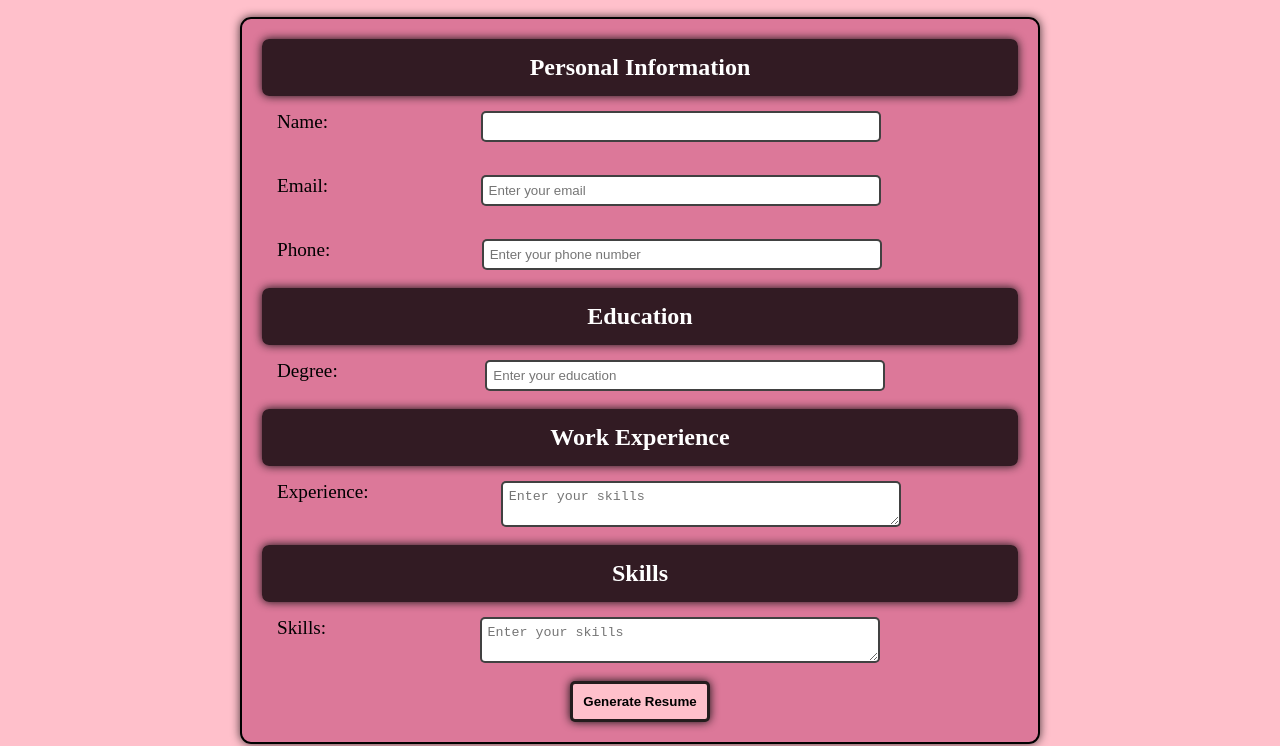
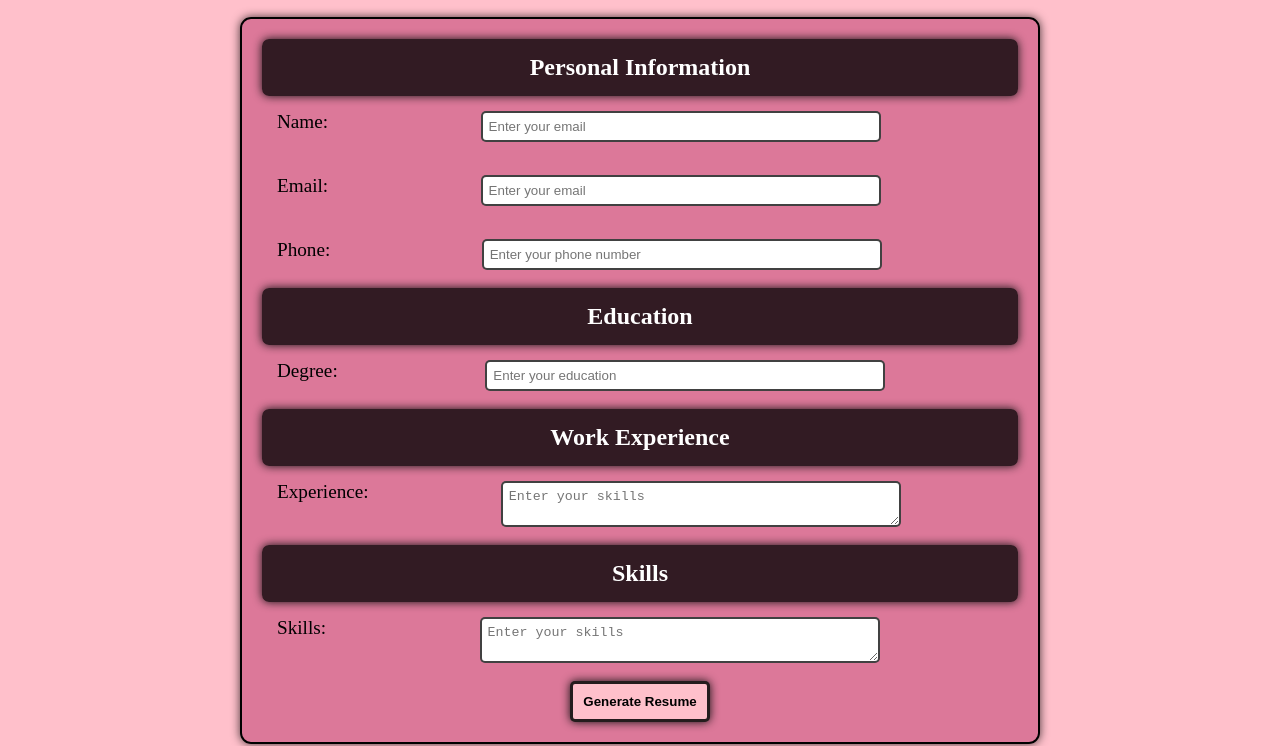
Before and after one commit to BeenaAnum/4th-Milestone-Editable-Resume, a plain HTML site: page index.html in a window 1280 px wide. Shown: the part 77-823 px from the top of the page. Drawn offline with Linux system fonts and the light colour scheme.

Commit message:
Update index.html

```diff
--- a/index.html
+++ b/index.html
@@ -13,7 +13,7 @@
     <form id="resumeForm">
       <h2>Personal Information</h2>
       <label for="name">Name:</label>
-      <input type="text" name="text" id="name" ><br>
+      <input type="text" name="text" id="name" placeholder="Enter your email" required> <br>
       <label for="email">Email:</label>
       <input type="email" name="email" id="email" placeholder="Enter your email" required> <br>
       <label for="phone">Phone:</label>
```
